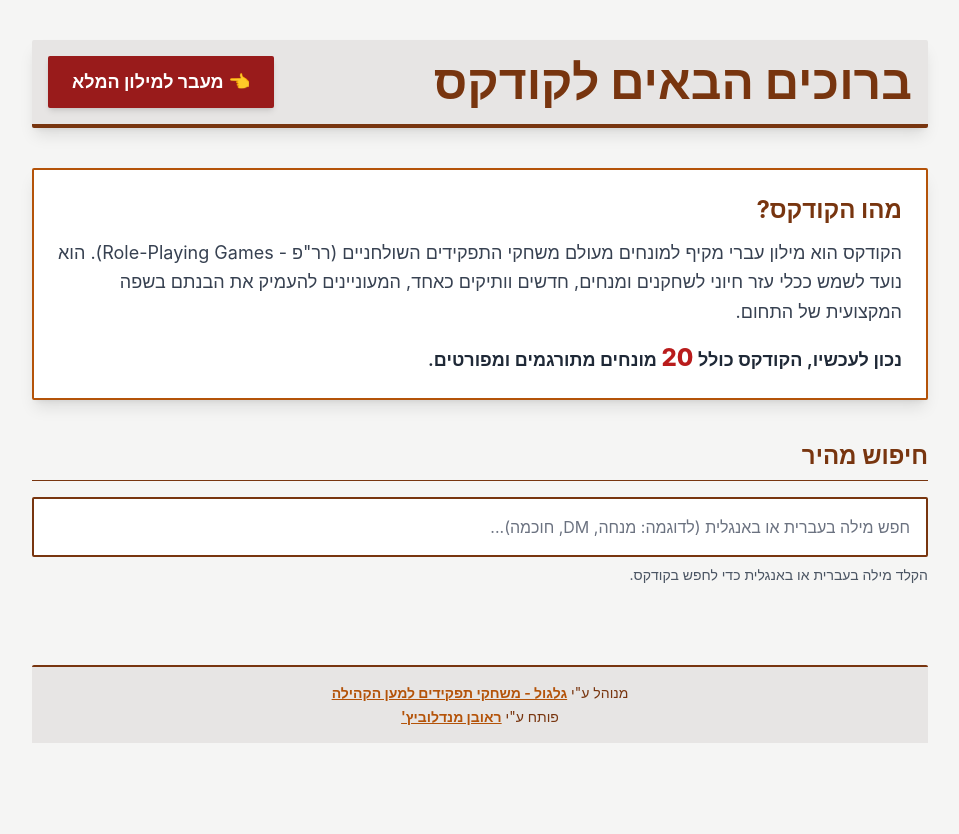
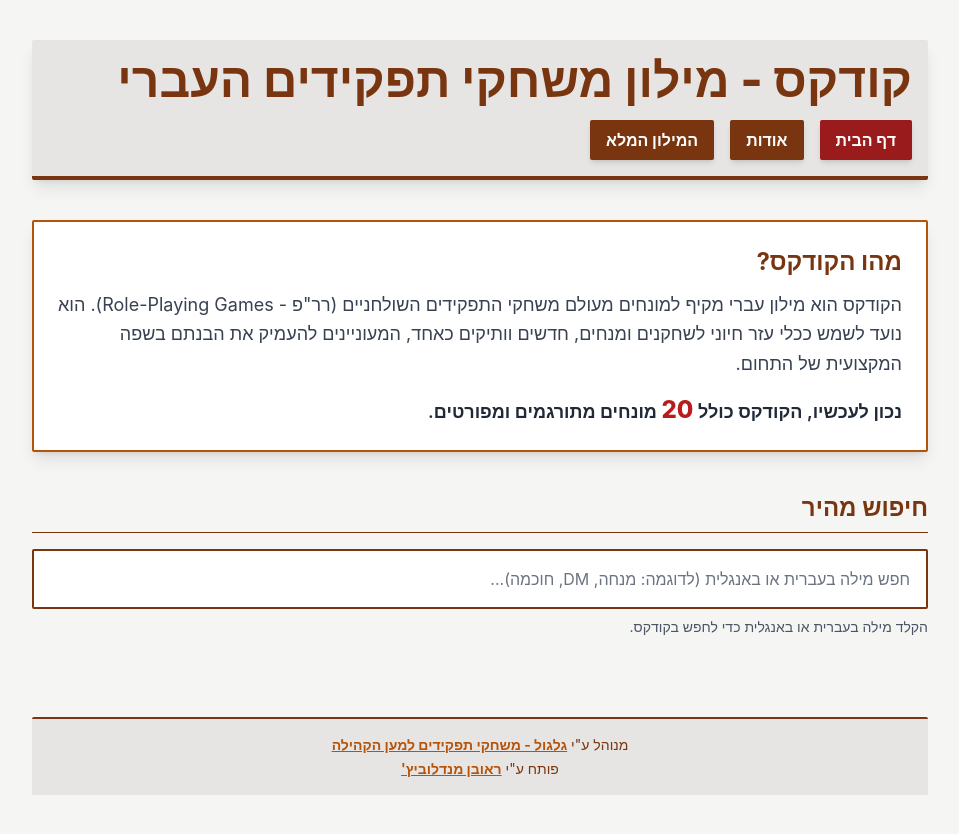
Before and after one commit to mandelreouven2002/rrpg-codex.github.io, a plain HTML site: page index.html in a window 1280 px wide. Shown: the whole page, without its empty margins (160-1119 px from the left). Before the commit the page ends 800 px from the top, so only its background shows below. Drawn offline with nearby package versions, Linux system fonts and the light colour scheme; a web font is replaced by a local one.

Commit message:
Update index.html

```diff
--- a/index.html
+++ b/index.html
@@ -27,16 +27,30 @@
 
     <div class="max-w-4xl mx-auto">
 
-        <!-- כותרת ראשית ומעבר למילון -->
+        <!-- כותרת ראשית וניווט באתר -->
         <header class="mb-10 p-4 bg-stone-200 shadow-lg border-b-4 border-amber-900 rounded-sm">
             <div class="flex justify-between items-center flex-wrap gap-4">
-                <!-- H1: צבע דיו עמוק (Sepia) -->
-                <h1 class="text-4xl md:text-5xl font-extrabold text-amber-900">ברוכים הבאים לקודקס</h1>
+                <!-- H1: כותרת -->
+                <h1 class="text-4xl md:text-5xl font-extrabold text-amber-900">קודקס - מילון משחקי תפקידים העברי</h1>
 
-                <!-- כפתור מעבר למילון המלא -->
-                <a href="codex.html" class="inline-block px-6 py-3 bg-red-800 text-white text-lg font-bold rounded-sm shadow-md hover:bg-red-900 transition duration-300 transform hover:scale-[1.01] whitespace-nowrap">
-                    👈 מעבר למילון המלא
-                </a>
+                <!-- קישורי ניווט - 3 כפתורים -->
+                <div class="flex items-center gap-3 md:gap-4">
+
+                    <!-- 1. כפתור דף הבית (צבע ראשי) -->
+                    <a href="index.html" class="inline-block px-4 py-2 bg-red-800 text-white text-base font-bold rounded-sm shadow-md hover:bg-red-900 transition duration-300 transform hover:scale-[1.01] whitespace-nowrap">
+                        דף הבית
+                    </a>
+
+                    <!-- 2. קישור אודות (כפתור משני זהה למילון) -->
+                    <a href="about.html" class="inline-block px-4 py-2 bg-amber-900 text-white text-base font-bold rounded-sm shadow-md hover:bg-amber-700 transition duration-300 transform hover:scale-[1.01] whitespace-nowrap">
+                        אודות
+                    </a>
+
+                    <!-- 3. כפתור מעבר למילון המלא (כפתור משני זהה לאודות) -->
+                    <a href="codex.html" class="inline-block px-4 py-2 bg-amber-900 text-white text-base font-bold rounded-sm shadow-md hover:bg-amber-700 transition duration-300 transform hover:scale-[1.01] whitespace-nowrap">
+                        המילון המלא
+                    </a>
+                </div>
             </div>
         </header>
 
```
